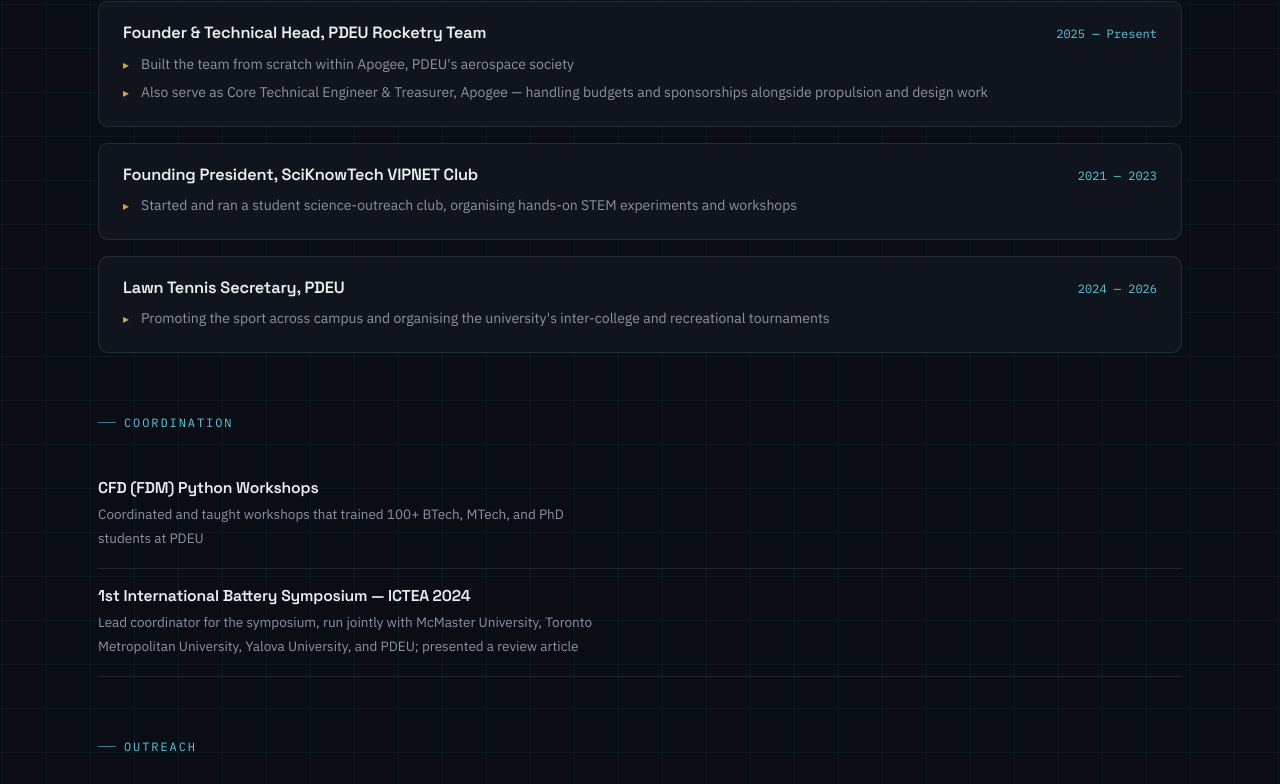
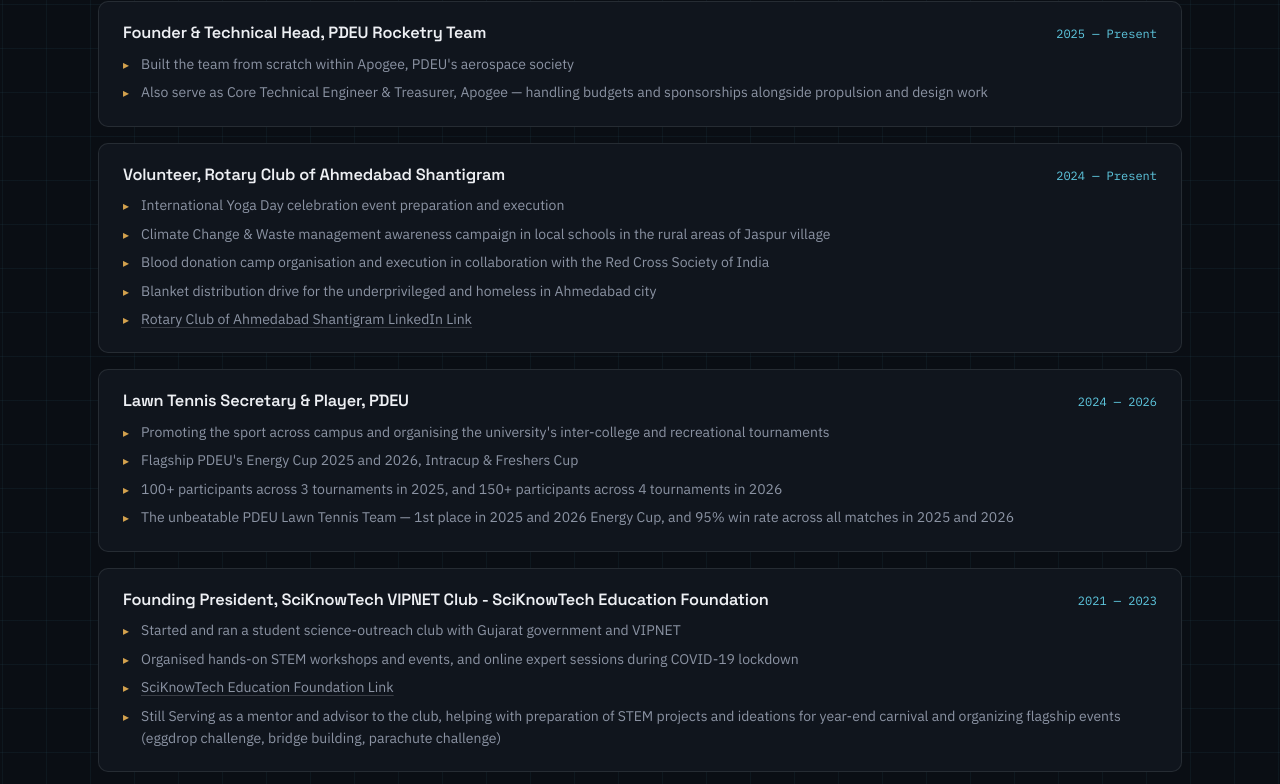
Before and after one commit to Ayush181005/Portfolio-Frontend-NextJS, a Next.js app: page /involvement in a window 1280 px wide. Shown: the part 348-1132 px from the top of the page. Built offline with nearby package versions, Linux system fonts and the light colour scheme.

Commit message:
Improved content

```diff
--- a/pages/involvement.js
+++ b/pages/involvement.js
@@ -11,17 +11,38 @@ const LEADERSHIP = [
     ],
   },
   {
-    role: 'Founding President, SciKnowTech VIPNET Club',
-    period: '2021 — 2023',
+    role: 'Volunteer, Rotary Club of Ahmedabad Shantigram',
+    period: '2024 — Present',
     points: [
-      'Started and ran a student science-outreach club, organising hands-on STEM experiments and workshops',
+      'International Yoga Day celebration event preparation and execution',
+      'Climate Change & Waste management awareness campaign in local schools in the rural areas of Jaspur village',
+      'Blood donation camp organisation and execution in collaboration with the Red Cross Society of India',
+      'Blanket distribution drive for the underprivileged and homeless in Ahmedabad city',
+      <a href="https://www.linkedin.com/company/rcashantigram/about/" target="_blank" rel="noopener noreferrer" className={styles.siteLink}>
+        Rotary Club of Ahmedabad Shantigram LinkedIn Link
+      </a>
     ],
   },
   {
-    role: 'Lawn Tennis Secretary, PDEU',
+    role: 'Lawn Tennis Secretary & Player, PDEU',
     period: '2024 — 2026',
     points: [
       'Promoting the sport across campus and organising the university\'s inter-college and recreational tournaments',
+      'Flagship PDEU\'s Energy Cup 2025 and 2026, Intracup & Freshers Cup',
+      '100+ participants across 3 tournaments in 2025, and 150+ participants across 4 tournaments in 2026',
+      'The unbeatable PDEU Lawn Tennis Team — 1st place in 2025 and 2026 Energy Cup, and 95% win rate across all matches in 2025 and 2026',
+    ],
+  },
+  {
+    role: 'Founding President, SciKnowTech VIPNET Club - SciKnowTech Education Foundation',
+    period: '2021 — 2023',
+    points: [
+      'Started and ran a student science-outreach club with Gujarat government and VIPNET',
+      'Organised hands-on STEM workshops and events, and online expert sessions during COVID-19 lockdown',
+      <a href="https://sciknowtech.com/sciknowtech-education-foundation/" target="_blank" rel="noopener noreferrer" className={styles.siteLink}>
+        SciKnowTech Education Foundation Link
+      </a>,
+      'Still Serving as a mentor and advisor to the club, helping with preparation of STEM projects and ideations for year-end carnival and organizing flagship events (eggdrop challenge, bridge building, parachute challenge)',
     ],
   },
 ]
@@ -32,15 +53,15 @@ const COORDINATION = [
     detail: 'Coordinated and taught workshops that trained 100+ BTech, MTech, and PhD students at PDEU',
   },
   {
-    role: '1st International Battery Symposium — ICTEA 2024',
+    role: '1st International Battery Symposium — ICTEA 2024, PDEU, McMaster University, Toronto Metropolitan University, Yalova University',
     detail: 'Lead coordinator for the symposium, run jointly with McMaster University, Toronto Metropolitan University, Yalova University, and PDEU; presented a review article',
   },
 ]
 
 const OUTREACH = {
-  title: 'Astronomy outreach — @atroyush',
+  title: 'Astronomy outreach — @astroyush',
   detail: 'Created and actively manage a dedicated Instagram account for astronomy outreach, sharing accessible explainers and observation updates.',
-  href: 'https://instagram.com/atroyush',
+  href: 'https://instagram.com/astroyush',
 }
 
 const MEMBERSHIPS = [
@@ -72,7 +93,7 @@ export default function Involvement() {
         </header>
 
         <section className={styles.section}>
-          <p className="eyebrow">Leadership</p>
+          <p className="eyebrow">Leadership & Volunteering</p>
           <div className={styles.leadershipGrid}>
             {LEADERSHIP.map((l) => (
               <div key={l.role} className={styles.leadershipCard}>
--- a/styles/Involvement.module.css
+++ b/styles/Involvement.module.css
@@ -72,6 +72,16 @@
   font-size: 12px;
 }
 
+.siteLink {
+  color: var(--ink-muted);
+  text-decoration: underline;
+  text-decoration-color: var(--rule-strong);
+  text-underline-offset: 3px;
+}
+.siteLink:hover {
+  color: var(--blue);
+}
+
 /* -------- coordination -------- */
 
 .coordList {
```
Also changed, not shown: pages/about.js (+4 -4 lines), pages/achievements.js (+5 -5 lines), pages/experience.js (+19 -7 lines), pages/index.js (+10 -4 lines), styles/Achievements.module.css (+11 -0 lines).
